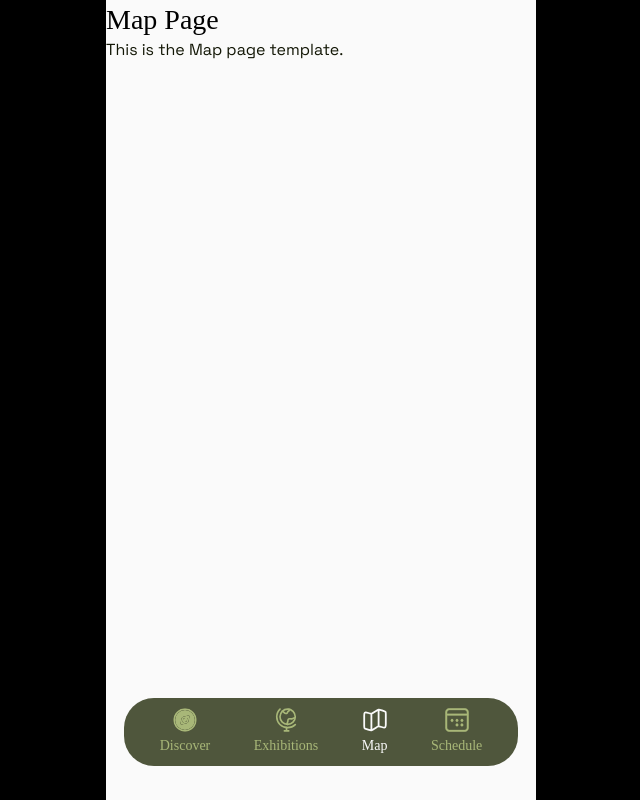
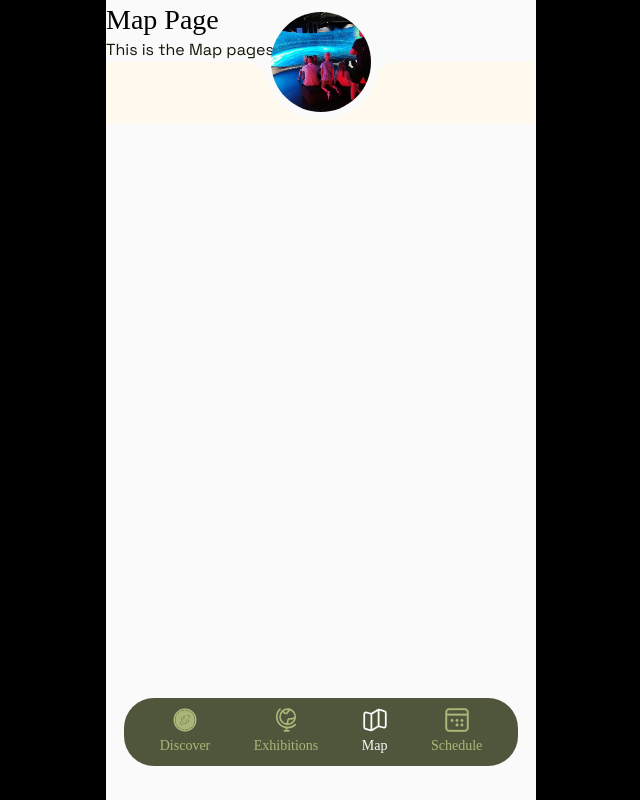
Before and after one commit to Flex-Wrap/nhm-app, a React (Vite) app: page /nhm-app/map in a window 1280 px wide. Shown: the whole page, without its empty margins (319-959 px from the left). Built offline with nearby package versions, Linux system fonts and the light colour scheme; a web font is replaced by a local one.

Commit message:
profile cutout done

```diff
--- /dev/null
+++ b/src/components/ProfileCutout.css
@@ -0,0 +1,70 @@
+.cutout-wrapper {
+  position: relative;
+  width: 100%;
+  --profile-size: 100px;
+  --cutout-size: 8px;
+  height: calc(var(--profile-size) / 2 + var(--cutout-size) + 4px); /* Only bottom half */
+  overflow: visible;
+}
+
+.cutout-body {
+  width: 100%;
+  height: 100%;
+  background-color: var(--wheat-150);
+  z-index: 1;
+  position: relative;
+}
+
+/* Bottom half of circular border */
+.cutout-border {
+  width: calc(var(--profile-size) + var(--cutout-size) * 2);
+  height: calc((var(--profile-size) + var(--cutout-size) * 2) / 2); /* Half circle */
+  border-radius: 0 0 100px 100px; /* Bottom half */
+  position: absolute;
+  top: 0;
+  left: 50%;
+  transform: translateX(-50%);
+  background: var(--neutral-50);
+  z-index: 2;
+  overflow: visible;
+}
+
+/* Profile picture - pops out upward */
+.cutout-profile {
+  --profile-size: 100px;
+  width: var(--profile-size);
+  height: var(--profile-size);
+  border-radius: 50%;
+  position: absolute;
+  top: 0;
+  left: 50%;
+  transform: translate(-50%,calc(-50%)); /* Moves up out of wrapper */
+  z-index: 3;
+  background-size: cover;
+  background-position: center;
+}
+
+.cutout-border::before {
+  content: "";
+  position: absolute;
+  top: 0; /* slight overlap for smoothing */
+  right: -34px;
+  width: 36px;
+  height: 16px; /* match .cutout-body */
+  border-radius: 20px 0 0 0 / 16px 0 0 0; /* Horizontal 24px, vertical 16px */
+  box-shadow: -8px -2px var(--neutral-50); /* subtle depth */
+  z-index: 2;
+}
+
+
+.cutout-border::after {
+  content: "";
+  position: absolute;
+  top: 0; /* slight overlap for smoothing */
+  left: -34px;
+  width: 36px;
+  height: 16px; /* match .cutout-body */
+  border-radius: 0 20px 0 0 / 0 16px 0 0; /* Horizontal 24px, vertical 16px */
+  box-shadow: 8px -2px var(--neutral-50); /* subtle depth */
+  z-index: 2;
+}
--- /dev/null
+++ b/src/components/ProfileCutout.tsx
@@ -0,0 +1,31 @@
+import React from "react";
+import "./ProfileCutout.css";
+
+interface ProfileCutoutProps {
+  image: string;
+}
+
+const ProfileCutout: React.FC<ProfileCutoutProps> = ({ image }) => {
+  return (
+    <div className="cutout-wrapper">
+      {/* Bottom background */}
+      <div className="cutout-body" />
+
+      {/* Border half-circle */}
+      <div className="cutout-border" />
+
+      {/* Profile image */}
+      <div
+        className="cutout-profile"
+        style={{
+          backgroundImage: `url(${image})`,
+          backgroundSize: "cover",
+          backgroundPosition: "center",
+          backgroundRepeat: "no-repeat",
+        }}
+      />
+    </div>
+  );
+};
+
+export default ProfileCutout;
--- a/src/pages/Map.tsx
+++ b/src/pages/Map.tsx
@@ -1,10 +1,13 @@
 import React from 'react';
+import ProfileCutout from '../components/ProfileCutout';
+import leftImg from "../assets/oops.jpg";
 
 export const Map: React.FC = () => {
     return (
         <div>
             <h1>Map Page</h1>
-            <p>This is the Map page template.</p>
+            <p>This is the Map pagesss template.</p>
+            <ProfileCutout image={leftImg}/>
         </div>
     );
 };
```
